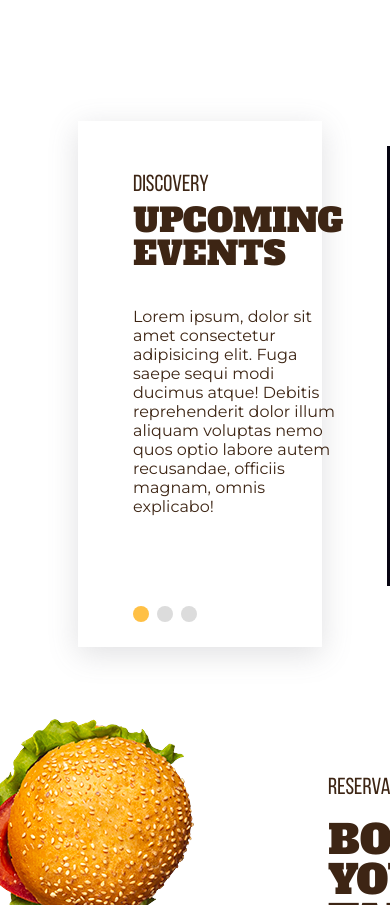
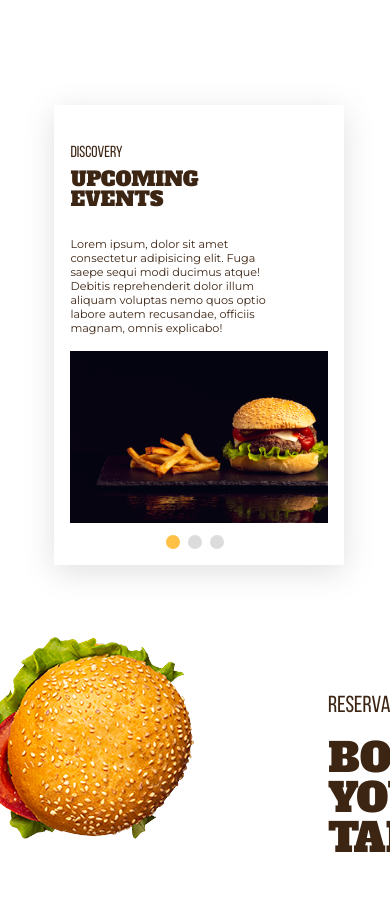
Before and after one commit to NgocTrungBe/Burger---Landing-page, a plain HTML site: page index.html in a window 390 px wide. Shown: the part 2517-3422 px from the top of the page. Drawn offline with nearby package versions, Linux system fonts and the light colour scheme.

Commit message:
discovery  responsive

```diff
--- a/css/responsive.css
+++ b/css/responsive.css
@@ -131,6 +131,35 @@
     .products__item .shadow {
         left: 10%;
     }
+    /*--discovery--*/
+    .discovery {
+        flex-wrap: wrap;
+        margin-top: 10.5rem;
+        margin-left: 6.8rem;
+        margin-right: 5.8rem;
+        padding: 2rem;
+    }
+    .discovery__image {
+        width: 50%;
+    }
+    .discovery__image img {
+        width: 100%;
+    }
+    .discovery__content>span {
+        margin-top: 3.5rem;
+        font-size: 2.5rem;
+    }
+    .discovery__content h2 {
+        font-size: 3.1rem;
+        line-height: 3.1rem;
+    }
+    .discovery__content p {
+        margin-top: 4rem;
+        font-size: 1.8rem;
+    }
+    .discovery__content .dots {
+        margin-top: 6rem;
+    }
 }
 
 @media only screen and (max-width: 768px) {
@@ -219,6 +248,40 @@
         padding: 1.3rem 2rem;
         min-width: 16.5rem;
     }
+    /*--discovery--*/
+    .discovery {
+        position: relative;
+    }
+    .discovery__content {
+        width: 100%;
+    }
+    .discovery__content h2 {
+        font-size: 2.9rem;
+        line-height: 2.9rem;
+    }
+    .discovery__content p {
+        margin-top: 3.5rem;
+        font-size: 1.6rem;
+    }
+    .discovery__content>span {
+        margin-top: 3rem;
+        font-size: 2.2rem;
+    }
+    .discovery__image {
+        margin-top: 2rem;
+        margin-bottom: 3rem;
+        width: 100%;
+    }
+    .discovery__content .dots {
+        position: absolute;
+        bottom: 2rem;
+        left: 50%;
+        transform: translateX(-50%);
+    }
+    .discovery__content .dots .dot {
+        width: 14px;
+        height: 14px;
+    }
 }
 
 @media only screen and (max-width: 450px) {
@@ -296,4 +359,17 @@
         font-size: 1.3rem;
         font-weight: 500;
     }
+    /*--discovery--*/
+    .discovery__content h2 {
+        font-size: 2.5rem;
+        line-height: 2.5rem;
+    }
+    .discovery__content p {
+        margin-top: 3.5rem;
+        font-size: 1.4rem;
+    }
+    .discovery__content>span {
+        margin-top: 3rem;
+        font-size: 2rem;
+    }
 }
--- a/css/styles.css
+++ b/css/styles.css
@@ -394,6 +394,7 @@
 }
 
 .discovery__content {
+    width: 50%;
     padding-right: 44px;
 }
 
```
